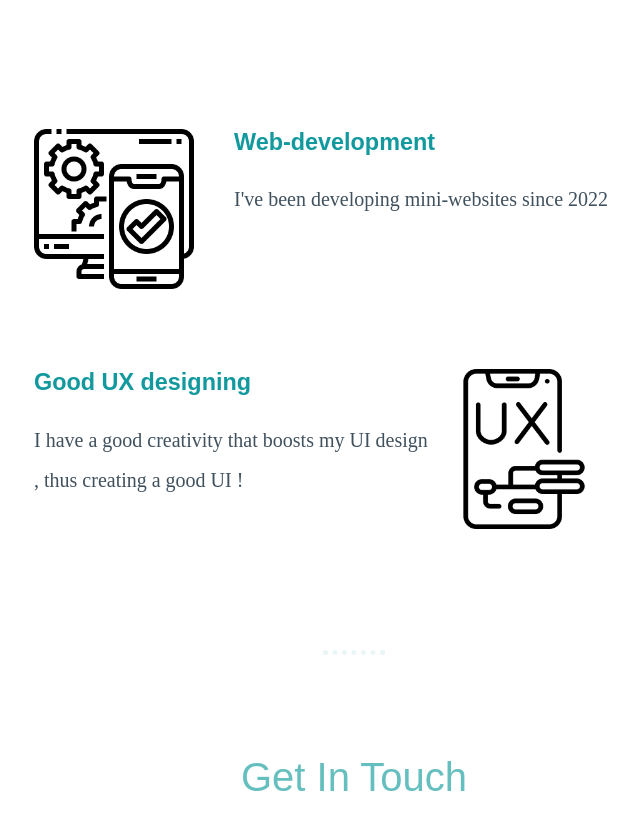
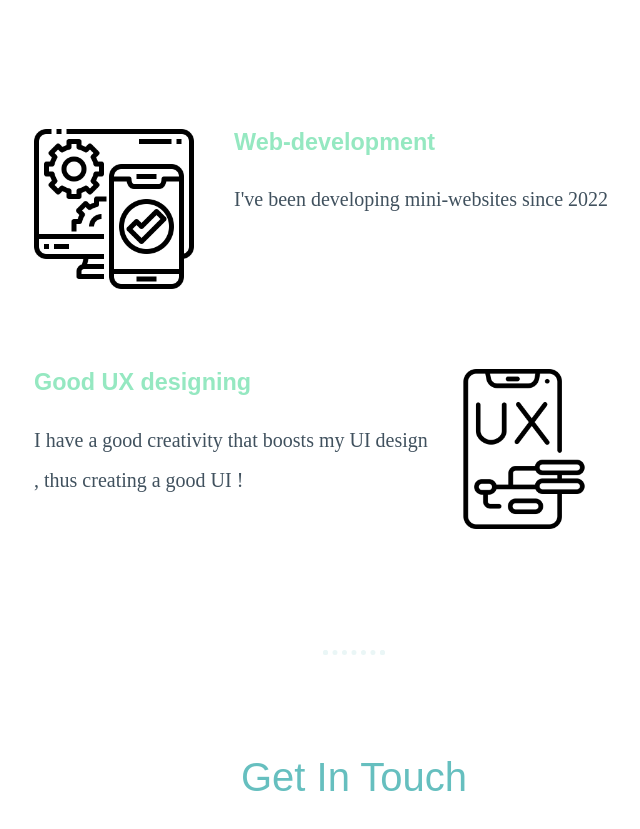
Before and after one commit to YOGESHnick/MY_SITE, a plain HTML site: page index.html in a window 1280 px wide. Shown: the part 1680-2509 px from the top of the page, without its empty margins (286-926 px from the left). Drawn offline with Linux system fonts and the light colour scheme.

Commit message:
Update styles.css

```diff
--- a/styles.css
+++ b/styles.css
@@ -19,7 +19,7 @@ body{
   }
   h3{
     font-family: 'Montserrat',sans-serif;
-    color:#11999E;
+    color:#95e8c1;
   }
   .skill-row
   {
```
